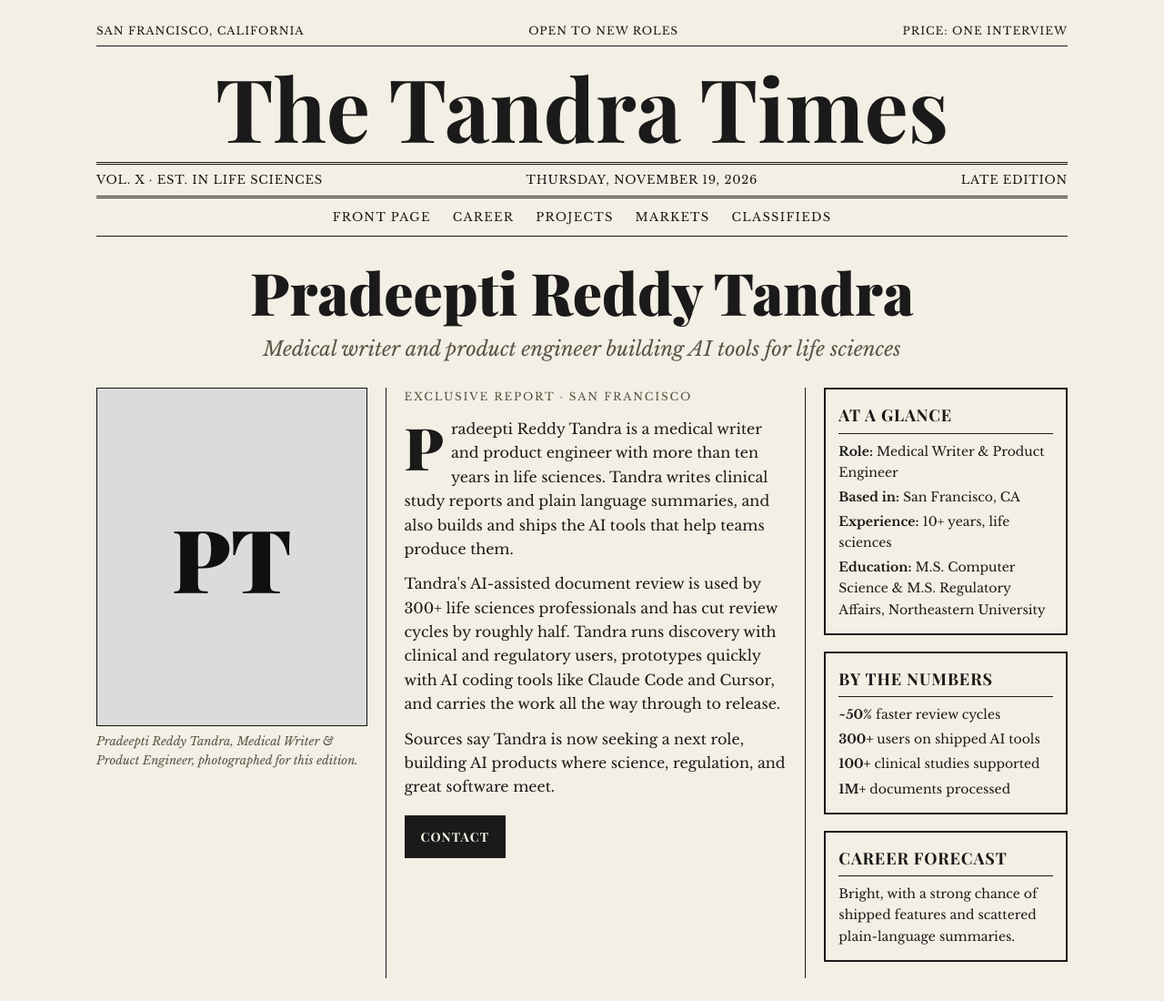
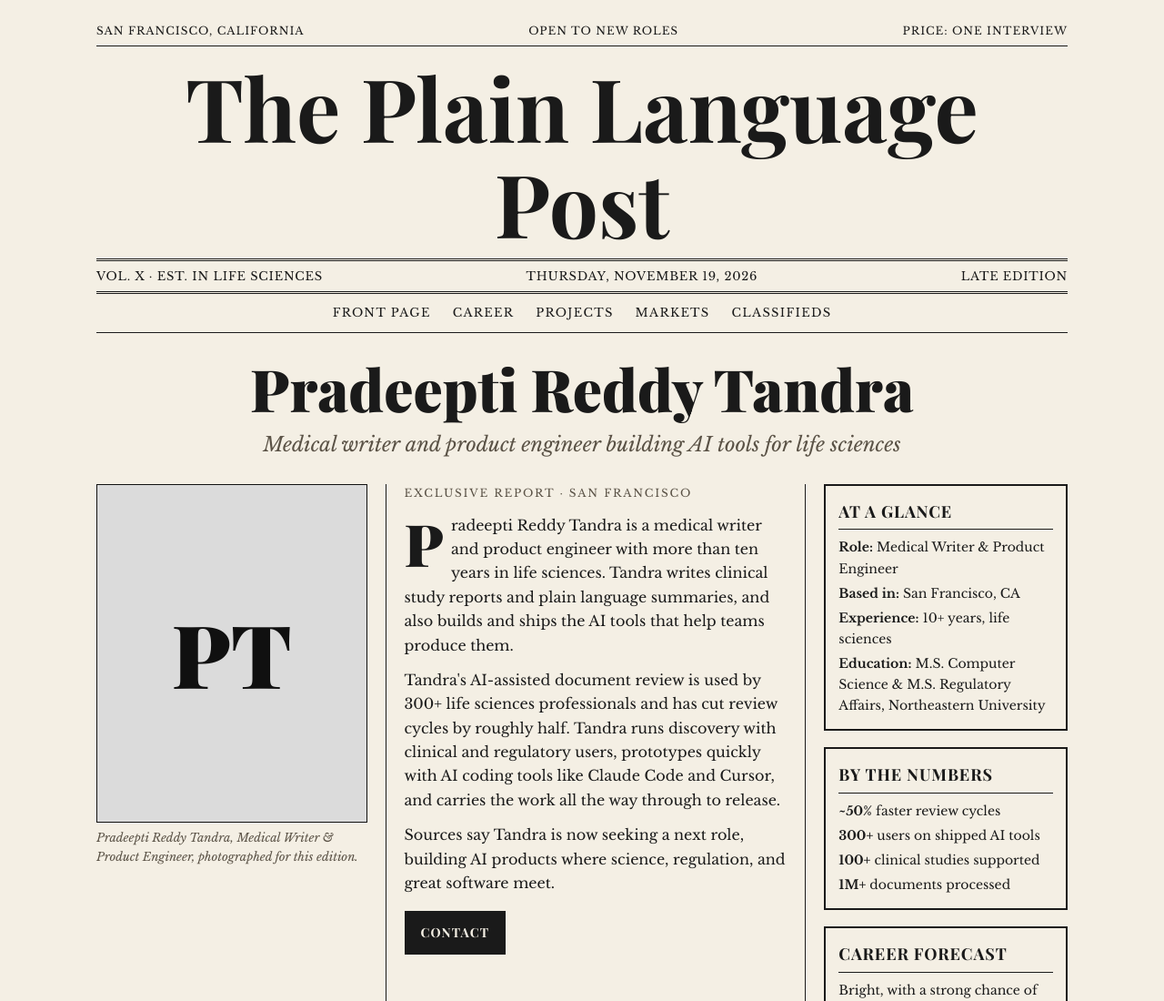
Before and after one commit to pradeeptireddy/pradeeptireddy.github.io, a plain HTML site: page index.html in a window 1280 px wide. Shown: the top 1100 px of the page at 91% size. Drawn offline with nearby package versions, Linux system fonts and the light colour scheme; a web font is replaced by a local one.

Commit message:
Rename masthead to The Plain Language Post
Co-Authored-By: Claude Opus 5.5 <noreply@anthropic.com>
Claude-Session: https://claude.ai/code/session_01WN3AnyRXseJZfBDuWX18xS

```diff
--- a/index.html
+++ b/index.html
@@ -3,7 +3,7 @@
 <head>
   <meta charset="UTF-8">
   <meta name="viewport" content="width=device-width, initial-scale=1.0">
-  <title>The Tandra Times</title>
+  <title>Pradeepti Reddy Tandra · Medical Writer &amp; Product Engineer</title>
   <meta name="description" content="Pradeepti Reddy Tandra, medical writer and product engineer building AI tools for life sciences. Experience, projects, and contact.">
 
   <!-- Fonts from Google Fonts: a bold headline font + a classic newspaper body font -->
@@ -143,7 +143,7 @@
       <span>Open to New Roles</span>
       <span>Price: One Interview</span>
     </div>
-    <div class="masthead">The Tandra Times</div>
+    <div class="masthead">The Plain Language Post</div>
     <div class="dateline">
       <span>Vol. X · Est. in Life Sciences</span>
       <span id="today"></span>
```
Also changed, not shown: 1 other file.
